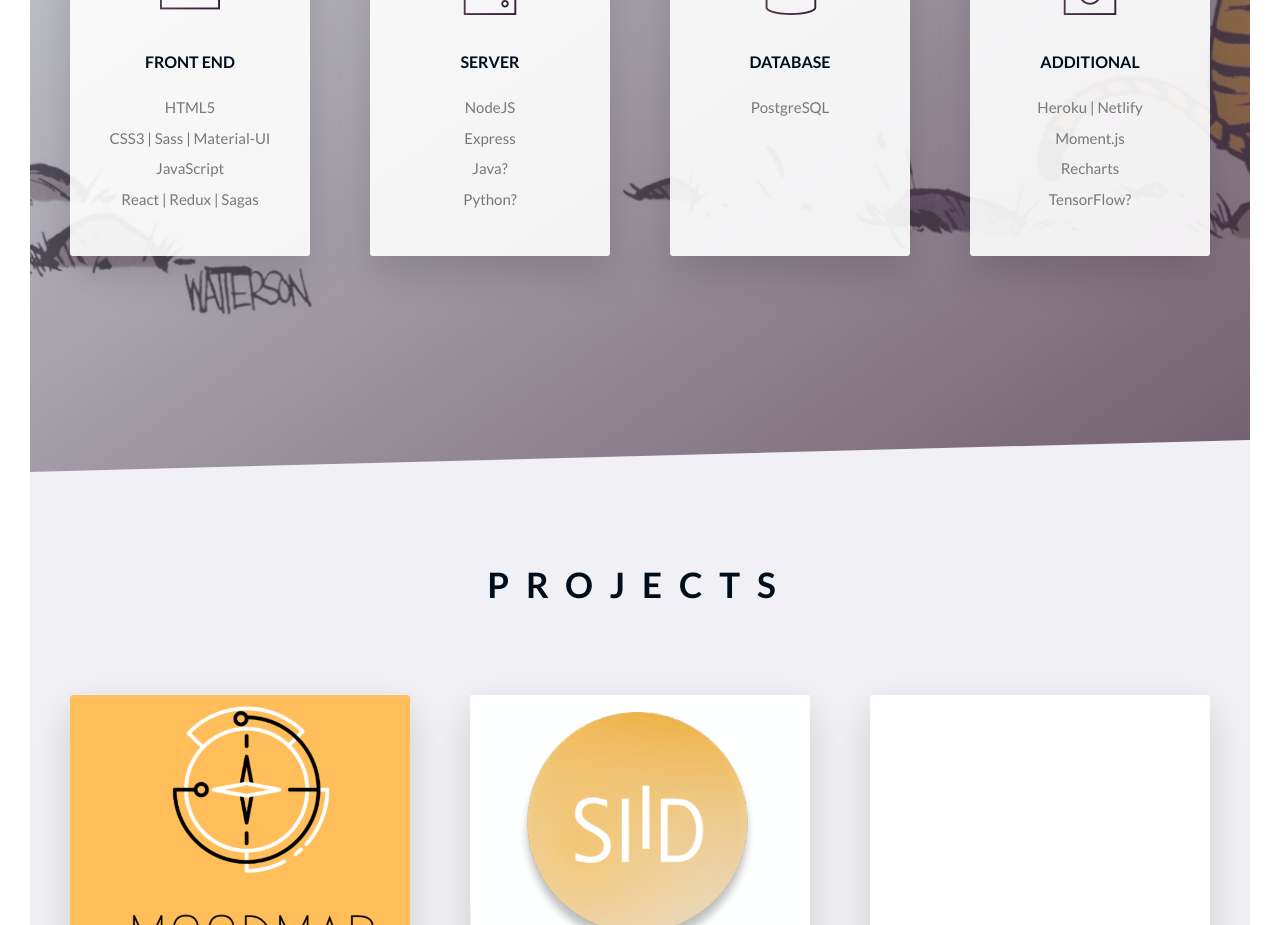
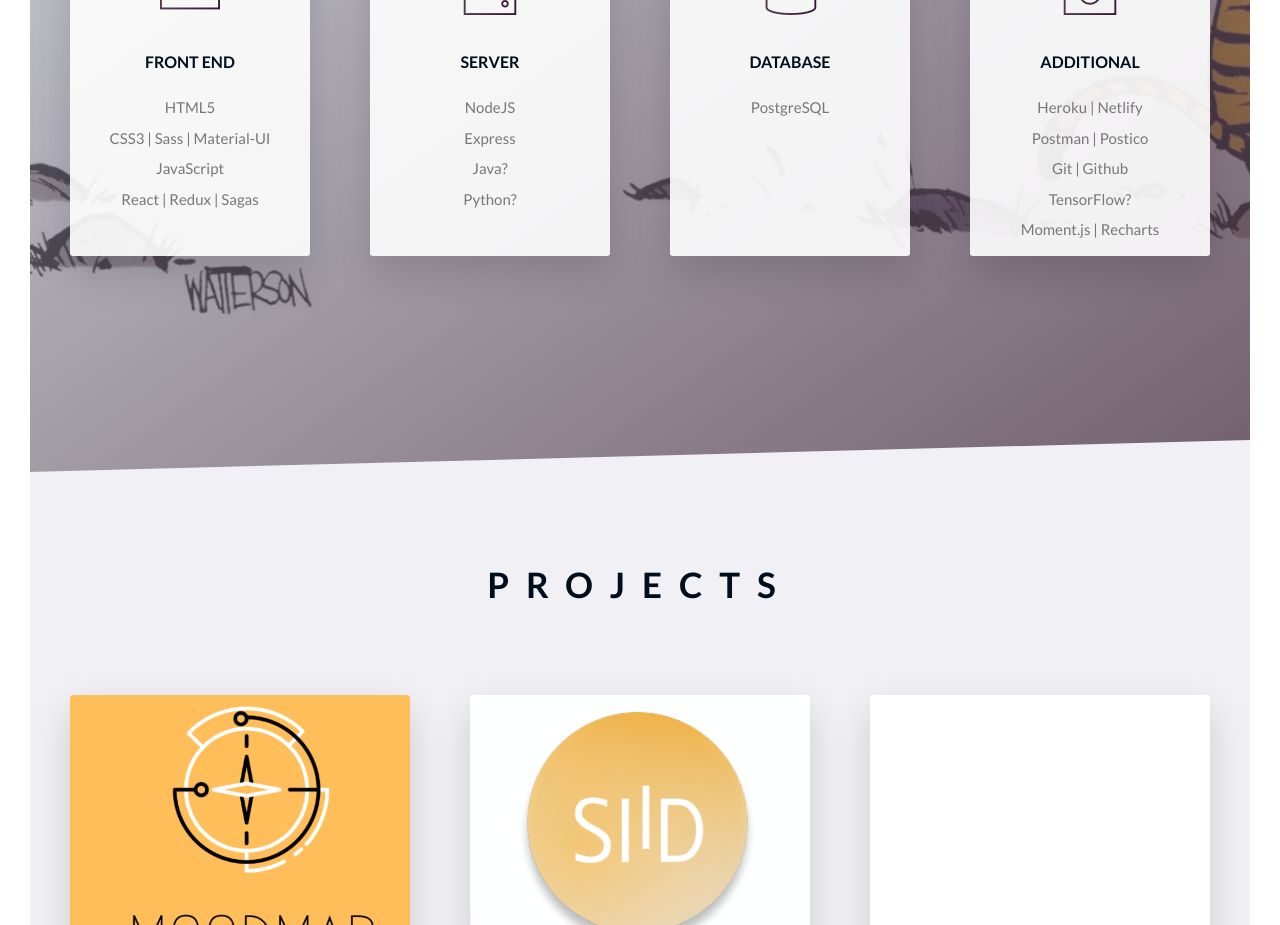
Before and after one commit to wallshkim/personal-website, a website: page index.html in a window 1280 px wide. Shown: the part 2020-2945 px from the top of the page. Drawn offline with Linux system fonts and the light colour scheme; a web font is replaced by a local one.

Commit message:
Adds additional skills

```diff
--- a/index.html
+++ b/index.html
@@ -160,16 +160,16 @@
                             Heroku | Netlify
                         </p>
                         <p class="feature-box__text">
-                            Moment.js
+                            Postman | Postico
                         </p>
                         <p class="feature-box__text">
-                            Recharts
+                            Git | Github
                         </p>
                         <p class="feature-box__text">
                             TensorFlow?
                         </p>
                         <p class="feature-box__text">
-
+                            Moment.js | Recharts
                         </p>
                     </div>
                 </div>
```
Also changed, not shown: sass/components/_card.scss (+0 -12 lines).
